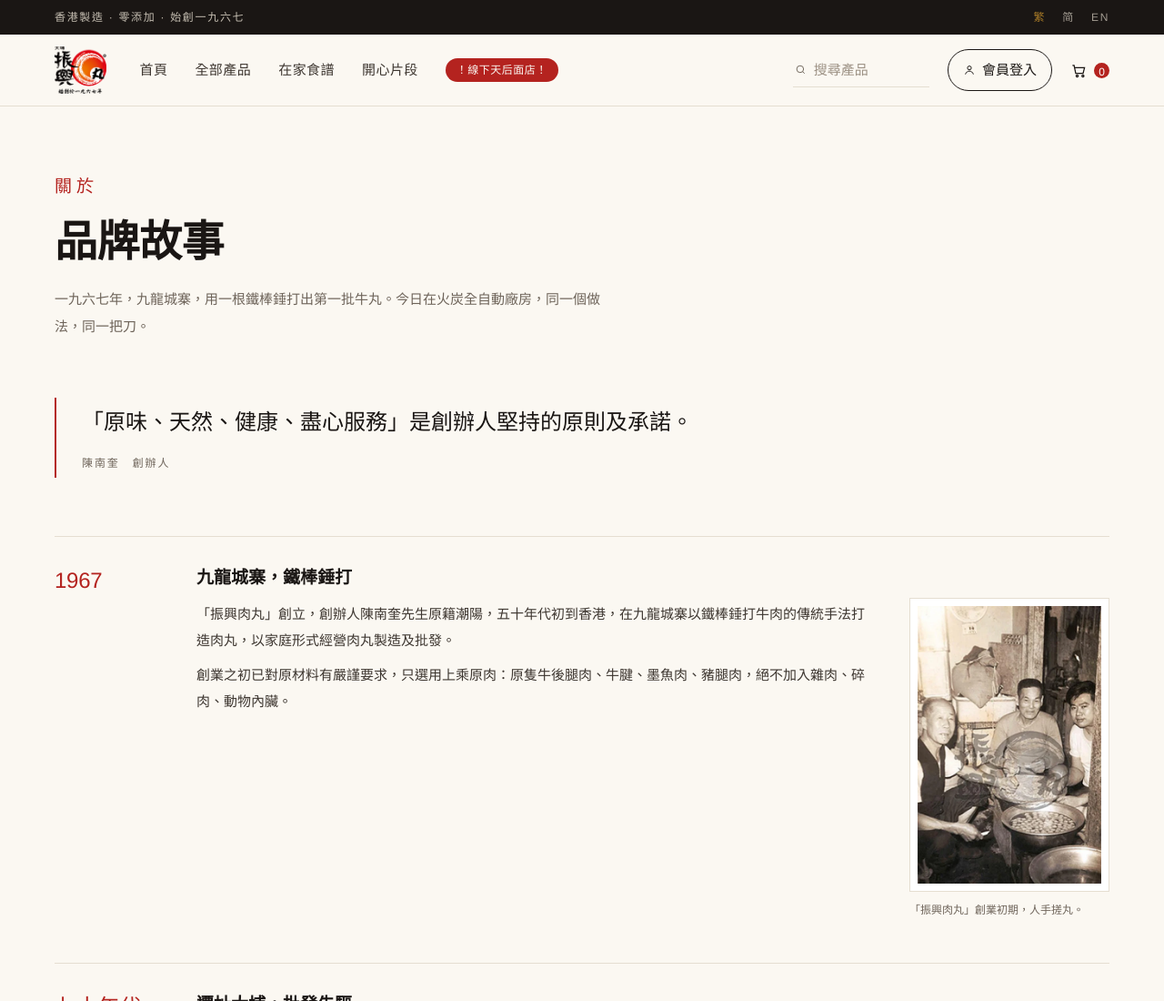
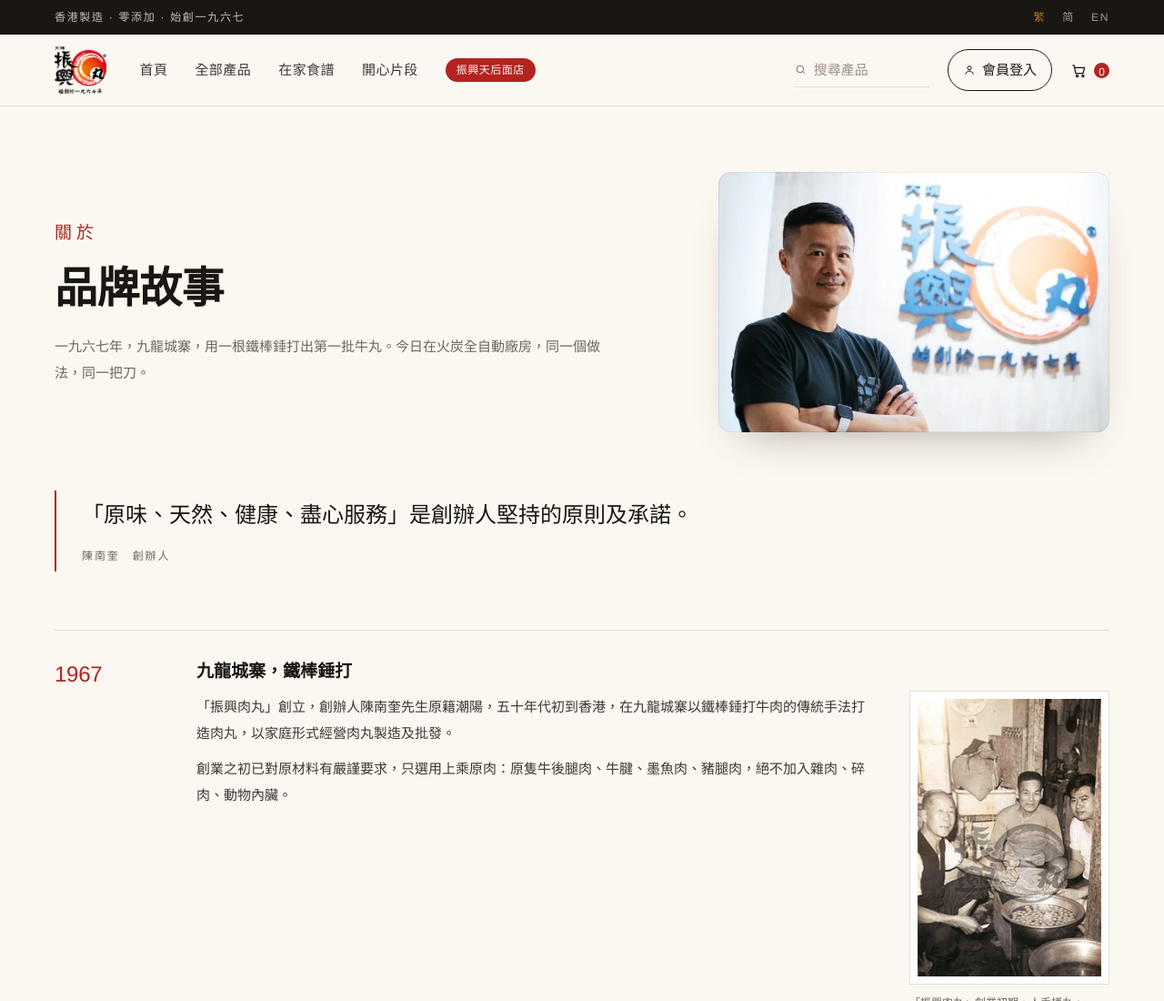
Before and after one commit to kevinwen1874-cell/taipo-site, a plain HTML site: page about.html in a window 1280 px wide. Shown: the top 1100 px of the page at 91% size. Drawn offline with Linux system fonts and the light colour scheme.

```diff
--- a/about.html
+++ b/about.html
@@ -15,7 +15,7 @@
 <header>
   <div class="wrap">
     <a href="index.html" class="logo"><img src="assets/logo_official.png" alt="大埔振興丸"></a>
-    <nav><a href="index.html">首頁</a><a href="products.html">全部產品</a><a href="index.html#service">在家食譜</a><a href="index.html#service">開心片段</a><a class="nav-hot" href="https://www.openrice.com/en/hongkong/r-tai-po-chun-hing-noodle-tin-hau-hong-kong-style-noodles-rice-noodles-r1132624/" target="_blank" rel="noopener">！線下天后面店！</a></nav>
+    <nav><a href="index.html">首頁</a><a href="products.html">全部產品</a><a href="index.html#service">在家食譜</a><a href="index.html#service">開心片段</a><a class="nav-hot" href="https://www.openrice.com/en/hongkong/r-tai-po-chun-hing-noodle-tin-hau-hong-kong-style-noodles-rice-noodles-r1132624/" target="_blank" rel="noopener">振興天后面店</a></nav>
     <div class="act">
       <label class="search">
         <svg width="15" height="15" viewBox="0 0 24 24" fill="none" stroke="currentColor" stroke-width="1.8"><circle cx="11" cy="11" r="7"/><path d="M20 20l-4.2-4.2"/></svg>
@@ -38,16 +38,21 @@
   <a href="delivery.html">送貨與自取</a>
   <a href="about.html">品牌故事</a>
   <a href="wholesale.html">批發查詢</a>
-  <a class="mnav-hot" href="https://www.openrice.com/en/hongkong/r-tai-po-chun-hing-noodle-tin-hau-hong-kong-style-noodles-rice-noodles-r1132624/" target="_blank" rel="noopener">！線下天后面店！</a>
+  <a class="mnav-hot" href="https://www.openrice.com/en/hongkong/r-tai-po-chun-hing-noodle-tin-hau-hong-kong-style-noodles-rice-noodles-r1132624/" target="_blank" rel="noopener">振興天后面店</a>
   <div class="mcta"><a href="index.html#products">選購產品</a><a href="index.html#member">會員登入</a></div>
   <div class="mfoot">香港製造 · 零添加 · 始創一九六七</div>
 </div>
 
-<div class="pagehd">
+<div class="pagehd has-boss">
   <div class="wrap">
-    <div class="t">關於</div>
-    <h1>品牌故事</h1>
-    <p>一九六七年，九龍城寨，用一根鐵棒錘打出第一批牛丸。今日在火炭全自動廠房，同一個做法，同一把刀。</p>
+    <div class="ph-txt">
+      <div class="t">關於</div>
+      <h1>品牌故事</h1>
+      <p>一九六七年，九龍城寨，用一根鐵棒錘打出第一批牛丸。今日在火炭全自動廠房，同一個做法，同一把刀。</p>
+    </div>
+    <figure class="ph-fig">
+      <img src="assets/boss.webp" alt="大埔振興負責人" width="640" height="426" loading="eager" decoding="async">
+    </figure>
   </div>
 </div>
 
--- a/assets/site.css
+++ b/assets/site.css
@@ -367,6 +367,12 @@ footer{padding:80px 0 34px;border-top:1px solid var(--line)}
 .pagehd h1{font-size:var(--fs-3xl);font-weight:600;line-height:1.3;letter-spacing:-.01em}
 .pagehd p{margin-top:18px;font-size:var(--fs-sm);color:var(--muted);max-width:620px;line-height:1.95}
 
+/* 品牌故事：右側負責人主視覺 */
+.pagehd.has-boss .wrap{display:grid;grid-template-columns:1fr 430px;gap:56px;align-items:center}
+.ph-fig{margin:0;position:relative}
+.ph-fig img{width:100%;height:auto;border-radius:var(--r);box-shadow:0 24px 48px -28px rgba(58,42,20,.45)}
+.ph-fig::after{content:"";position:absolute;inset:0;border-radius:var(--r);box-shadow:inset 0 0 0 1px rgba(26,22,20,.07);pointer-events:none}
+
 /* 流程步驟 */
 .steps{list-style:none;counter-reset:s;max-width:820px}
 .steps li{display:flex;gap:22px;padding:24px 0;border-bottom:1px solid var(--line)}
@@ -432,6 +438,8 @@ footer{padding:80px 0 34px;border-top:1px solid var(--line)}
 
 @media (max-width:1080px){
   .rates,.cal,.stores{grid-template-columns:1fr}
+  .pagehd.has-boss .wrap{grid-template-columns:1fr;gap:26px}
+  .pagehd.has-boss .ph-fig{max-width:520px}
 }
 @media (max-width:680px){
   .pagehd{padding:44px 0 0}
```
Also changed, not shown: delivery.html (+2 -2 lines), index.html (+2 -2 lines), product.html (+2 -2 lines), products.html (+2 -2 lines), register.html (+2 -2 lines), wholesale.html (+2 -2 lines), assets/boss.webp (added).
